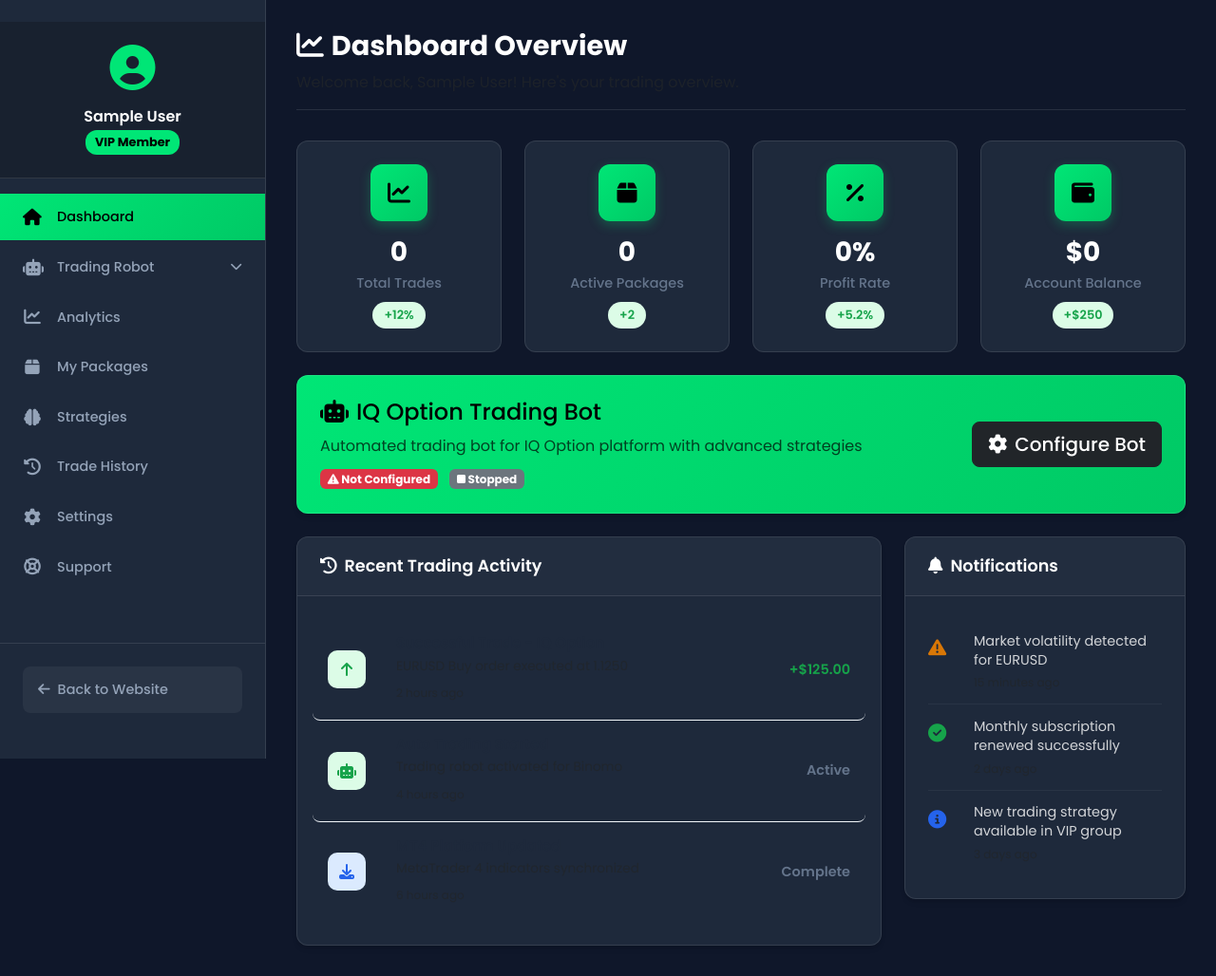
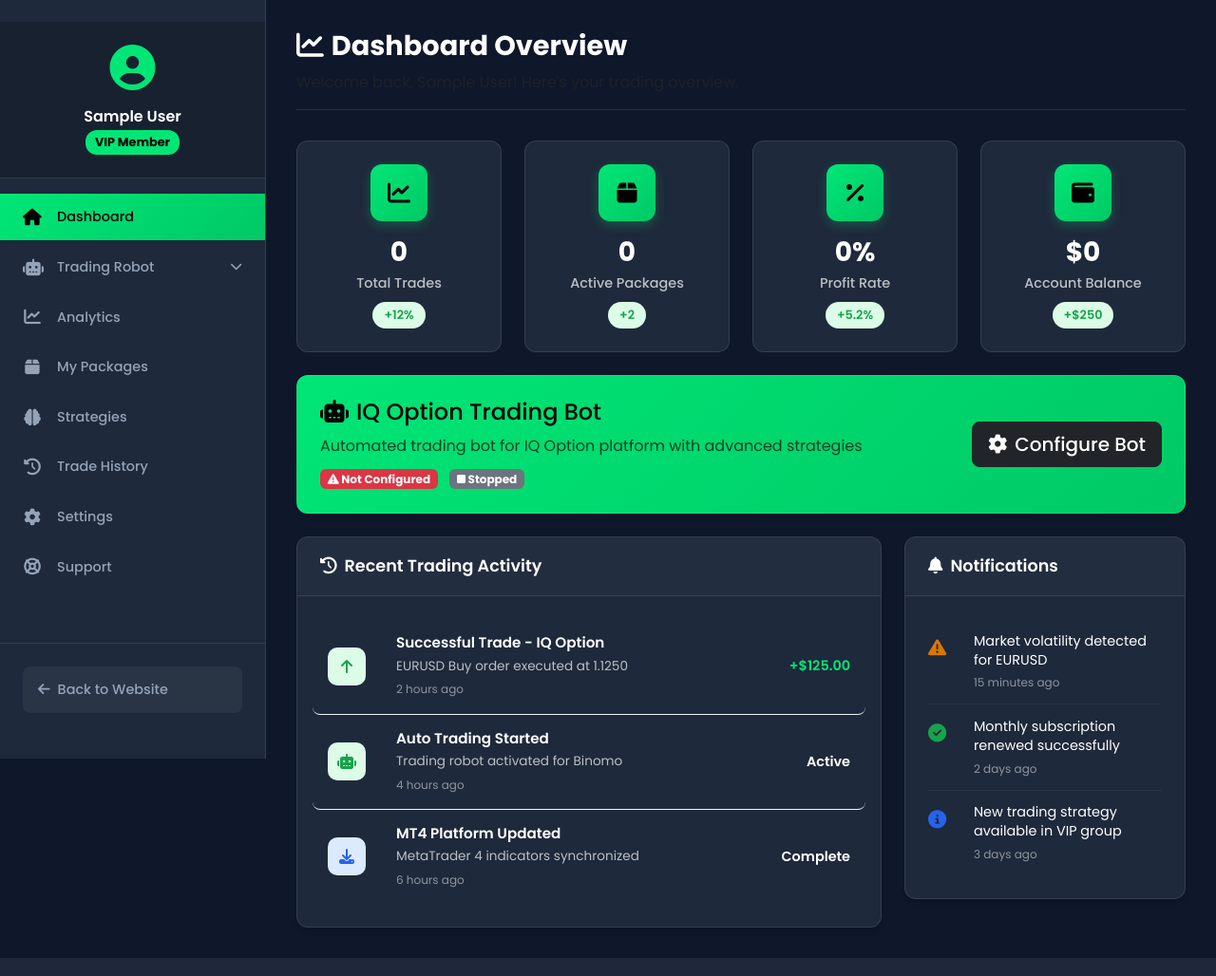
Before and after one commit to rahmangunawans/TradeForce, a Flask app: page /dashboard in a window 1280 px wide. Shown: the part 71-1099 px from the top of the page at 95% size. Run offline with Flask 3, Linux system fonts and the light colour scheme; the visitor is signed in with stand-in values (Sample User, id 1); data that the repository does not hold is empty.

Commit message:
Update dashboard styling for a more consistent and professional appearance
Adjusted CSS variables and color properties in `static/css/dashboard.css` to align the dashboard's dark theme with the homepage's visual identity, improving text readability and element contrast.

Replit-Commit-Author: Agent
Replit-Commit-Session-Id: f057b568-5333-4e65-a919-00bf4e3811e6
Replit-Commit-Checkpoint-Type: intermediate_checkpoint
Replit-Commit-Event-Id: 79bc8525-036f-48f5-b130-f4f02283efbb
Replit-Commit-Screenshot-Url: https://storage.googleapis.com/screenshot-production-us-central1/cbe94d0b-90c5-4093-a81e-bf24d1b6f410/f057b568-5333-4e65-a919-00bf4e3811e6/jarmjfw
Replit-Helium-Checkpoint-Created: true

```diff
--- a/static/css/dashboard.css
+++ b/static/css/dashboard.css
@@ -507,7 +507,7 @@
 }
 
 .stats-content p {
-    color: var(--text-muted);
+    color: rgba(255, 255, 255, 0.7) !important;
     font-size: 0.9rem;
     margin-bottom: 0.5rem;
     font-weight: 500;
@@ -518,6 +518,7 @@
     font-weight: 600;
     padding: 0.2rem 0.5rem;
     border-radius: 6px;
+    display: inline-block;
 }
 
 .stats-change.positive {
@@ -571,22 +572,29 @@
     font-size: 0.95rem;
     font-weight: 600;
     margin-bottom: 0.15rem;
-    color: #fff;
+    color: #fff !important;
 }
 
 .activity-content p {
     font-size: 0.85rem;
     margin: 0;
-    color: var(--text-muted);
+    color: rgba(255, 255, 255, 0.7) !important;
+}
+
+.activity-content small {
+    color: rgba(255, 255, 255, 0.5) !important;
+    font-size: 0.75rem;
+    display: block;
 }
 
 .activity-value {
     font-weight: 600;
     font-size: 0.9rem;
+    color: #fff !important;
 }
 
 .activity-value.positive {
-    color: var(--primary-color);
+    color: var(--primary-color) !important;
 }
 
 /* ===== NOTIFICATION ITEMS ===== */
@@ -609,12 +617,12 @@
 .notification-content p {
     font-size: 0.9rem;
     margin-bottom: 0.2rem;
-    color: #fff;
+    color: #fff !important;
 }
 
 .notification-content small {
     display: block;
-    color: var(--text-muted);
+    color: rgba(255, 255, 255, 0.5) !important;
 }
 
 /* ===== BROKER CARDS ===== */
@@ -665,6 +673,7 @@
 .broker-info p {
     font-size: 0.8rem;
     margin: 0;
+    color: rgba(255, 255, 255, 0.6) !important;
 }
 
 .broker-status {
```
